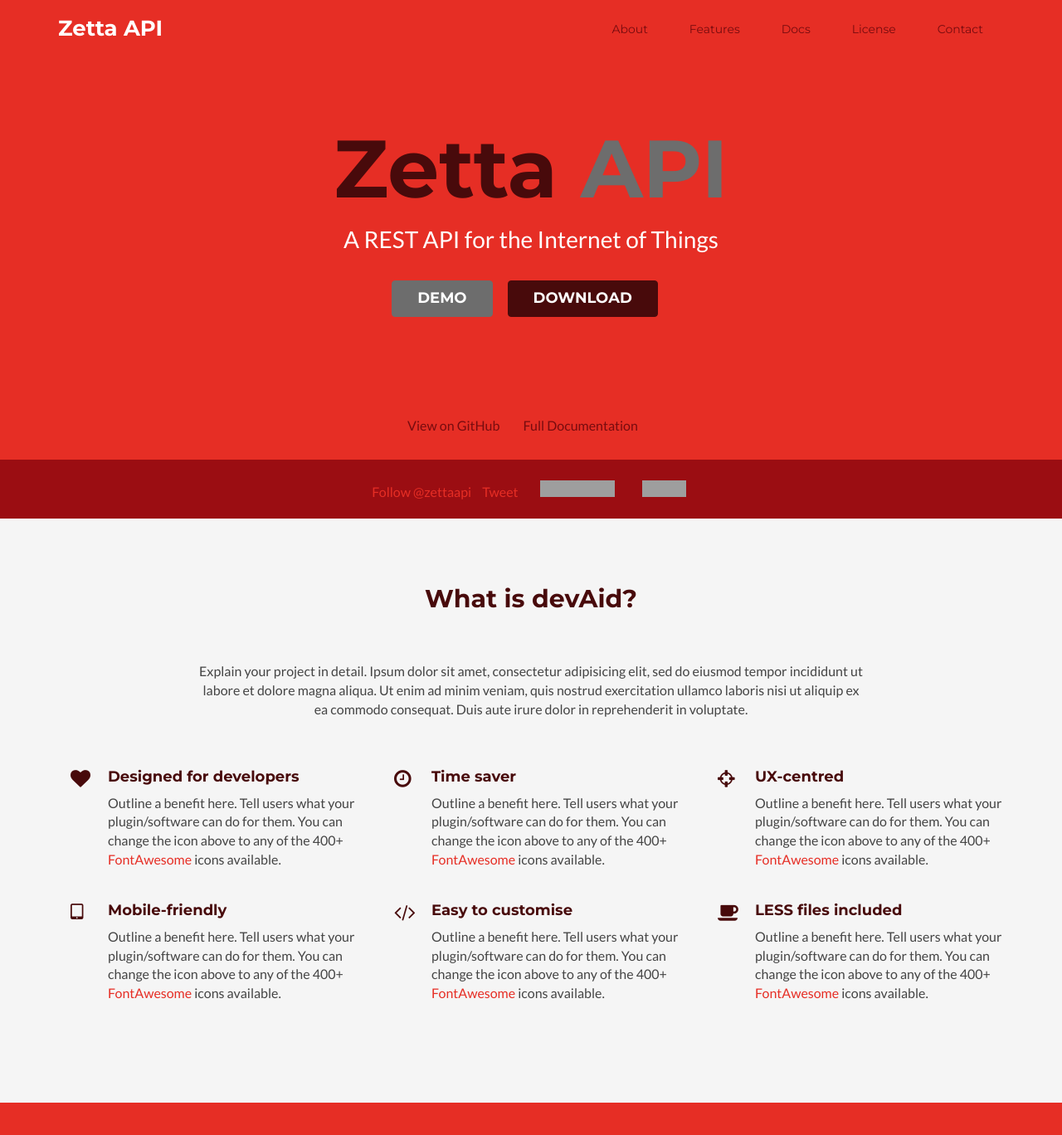
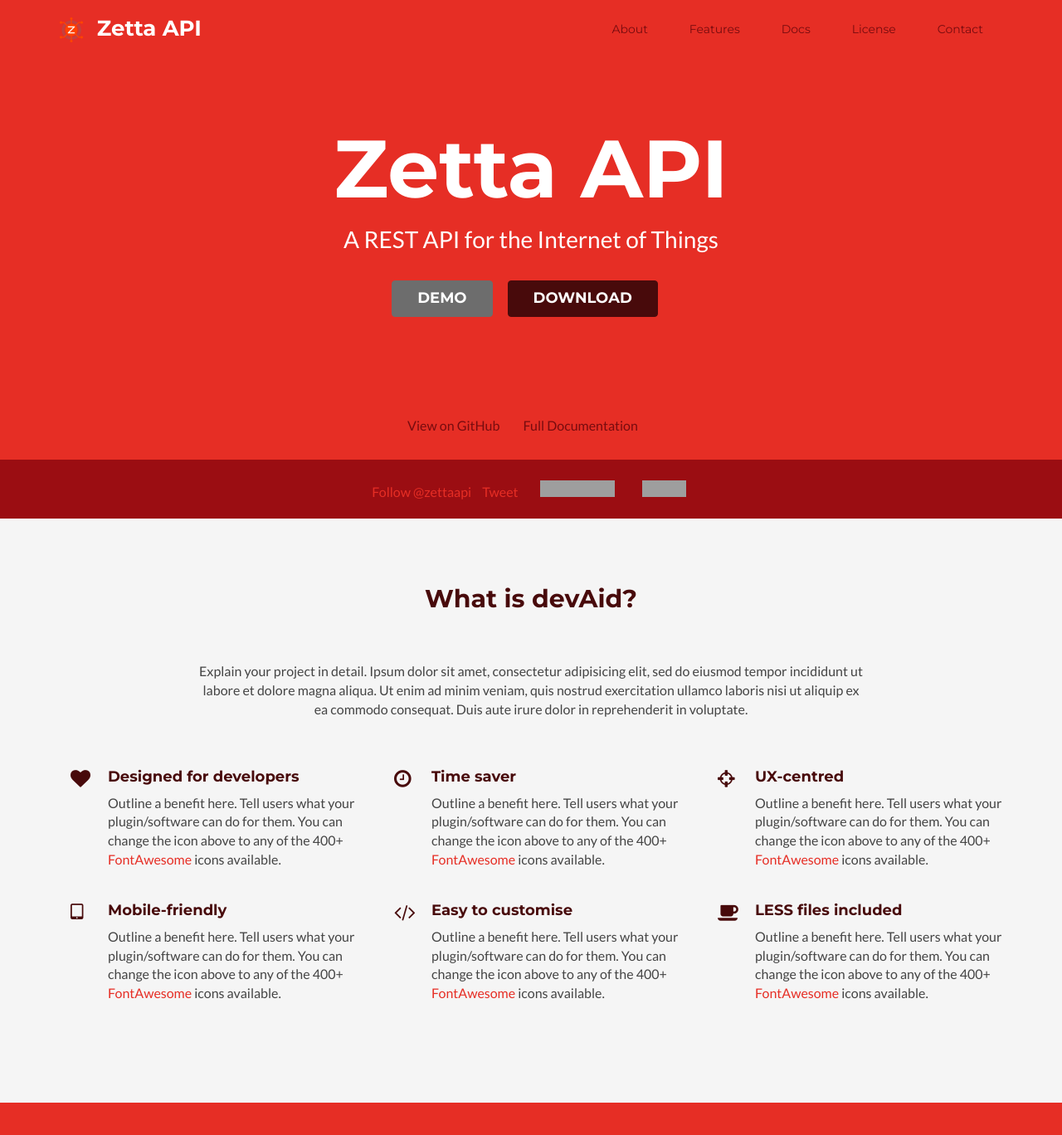
Before and after one commit to zettajs/zettaapi.github.io, a Jekyll site: the page built from index.html, in a window 1280 px wide and 1400 px high. Shown: the top 1368 px of the window at 83% size. Built offline with Jekyll 4.4.1, drawn with Linux system fonts in a browser that asks for light colours; comment, search, counter and statistics services are not loaded; grey boxes are pictures that could not be loaded.

Commit message:
logo add

```diff
--- a/_includes/header.html
+++ b/_includes/header.html
@@ -2,6 +2,8 @@
     <header id="header" class="header">
         <div class="container">
             <h1 class="logo pull-left">
+                <a href="#" class="pull-left"><img style="height: 22"class="img-responsive" src="{{ site.baseurl }}public/images/zettalogo32x32.png" alt=""></a>
+                &nbsp;
                 <a class="scrollto" href="#promo">
                     <span class="logo-title">Zetta API</span>
                 </a>
--- a/_includes/promo.html
+++ b/_includes/promo.html
@@ -1,7 +1,7 @@
     <!-- ******PROMO****** -->
     <section id="promo" class="promo section offset-header">
         <div class="container text-center">
-            <h2 class="title">Zetta <span class="highlight">API</span></h2>
+            <h2 class="title">Zetta API</h2>
             <p class="intro">A REST API for the Internet of Things</p>
             <div class="btns">
                 <a class="btn btn-cta-secondary" href="http://themes.3rdwavemedia.com/" target="_blank">Demo</a>
--- a/public/css/styles.css
+++ b/public/css/styles.css
@@ -187,7 +187,7 @@
 }
 .promo .title {
   font-size: 98px;
-  color: #480A0B;
+  color: #FFF;
   margin-top: 0;
 }
 .promo .title .highlight {
```
Also changed, not shown: public/images/zettalogo20x20.png (added), public/images/zettalogo22x22.png (added), public/images/zettalogo32x32.png (added), public/images/zettalogo64x64.png (added).
